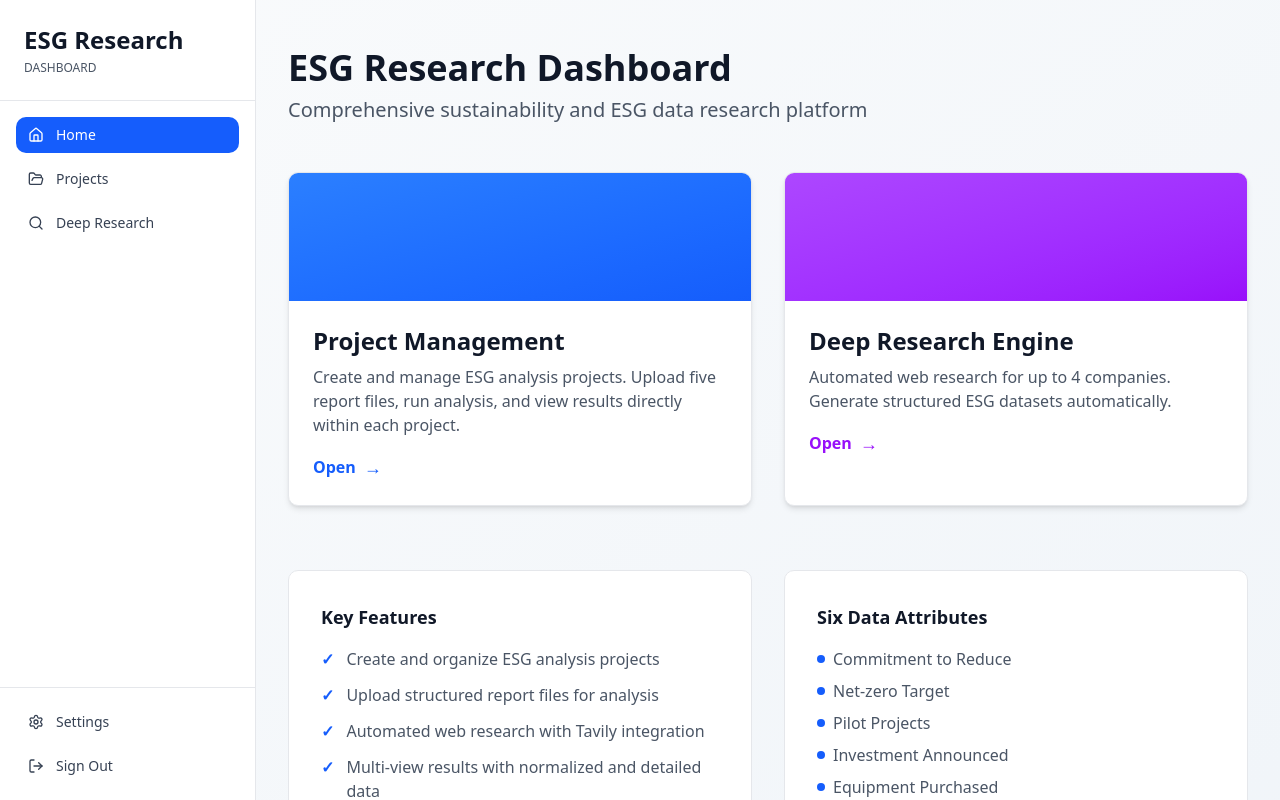
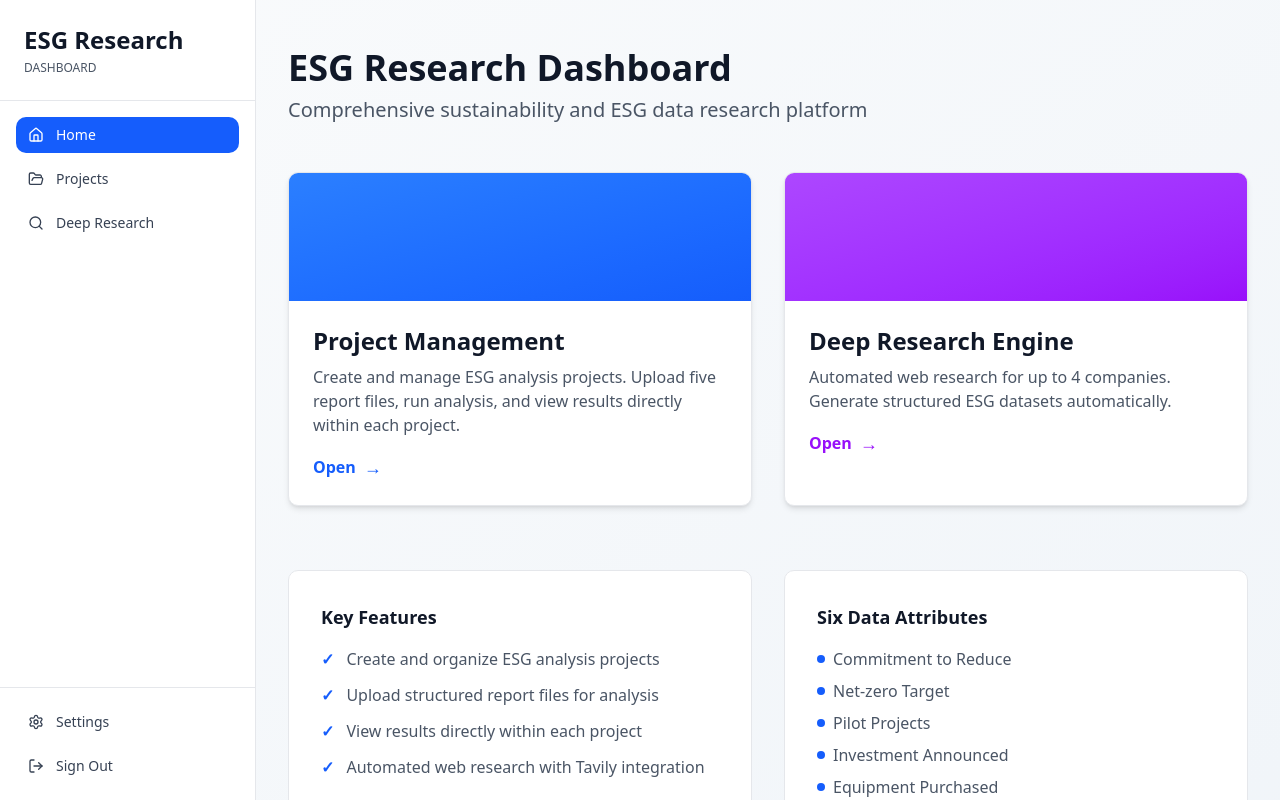
Before and after one commit to JasonXing1234/DeepResearch, a Next.js app: page / in a window 1280 px wide. Built offline with nearby package versions, Linux system fonts and the light colour scheme.

Commit message:
completionId: cgen-cb4f790166e447d898d300ff2e4824c9
cgen-cb4f790166e447d898d300ff2e4824c9

```diff
--- a/src/app/page.tsx
+++ b/src/app/page.tsx
@@ -92,11 +92,11 @@ function DashboardHome({ onModuleChange }: { onModuleChange: (module: DashboardM
               </li>
               <li className="flex gap-3">
                 <span className="text-blue-600 font-bold">✓</span>
-                <span>Automated web research with Tavily integration</span>
+                <span>View results directly within each project</span>
               </li>
               <li className="flex gap-3">
                 <span className="text-blue-600 font-bold">✓</span>
-                <span>Multi-view results with normalized and detailed data</span>
+                <span>Automated web research with Tavily integration</span>
               </li>
             </ul>
           </div>
```
